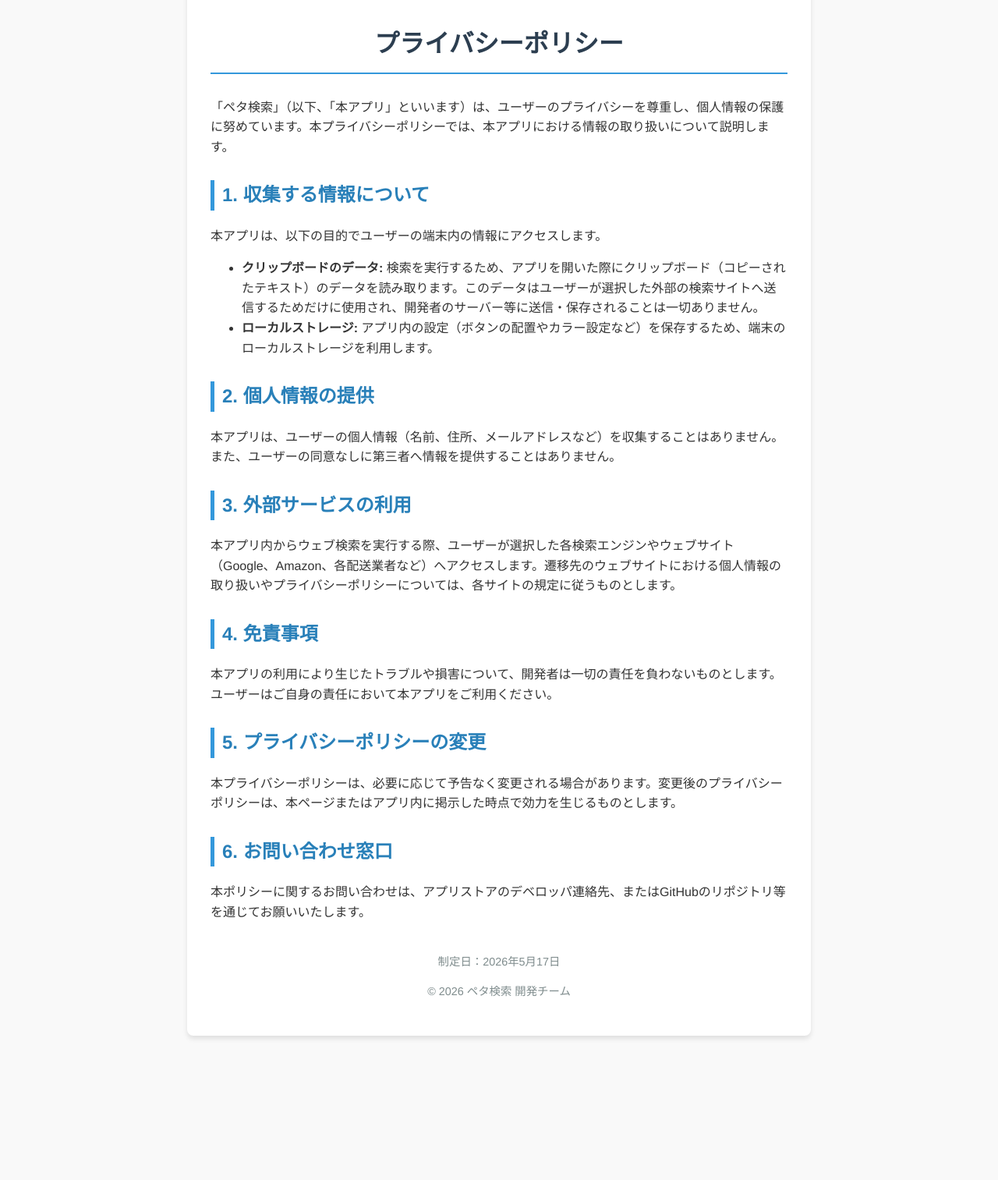
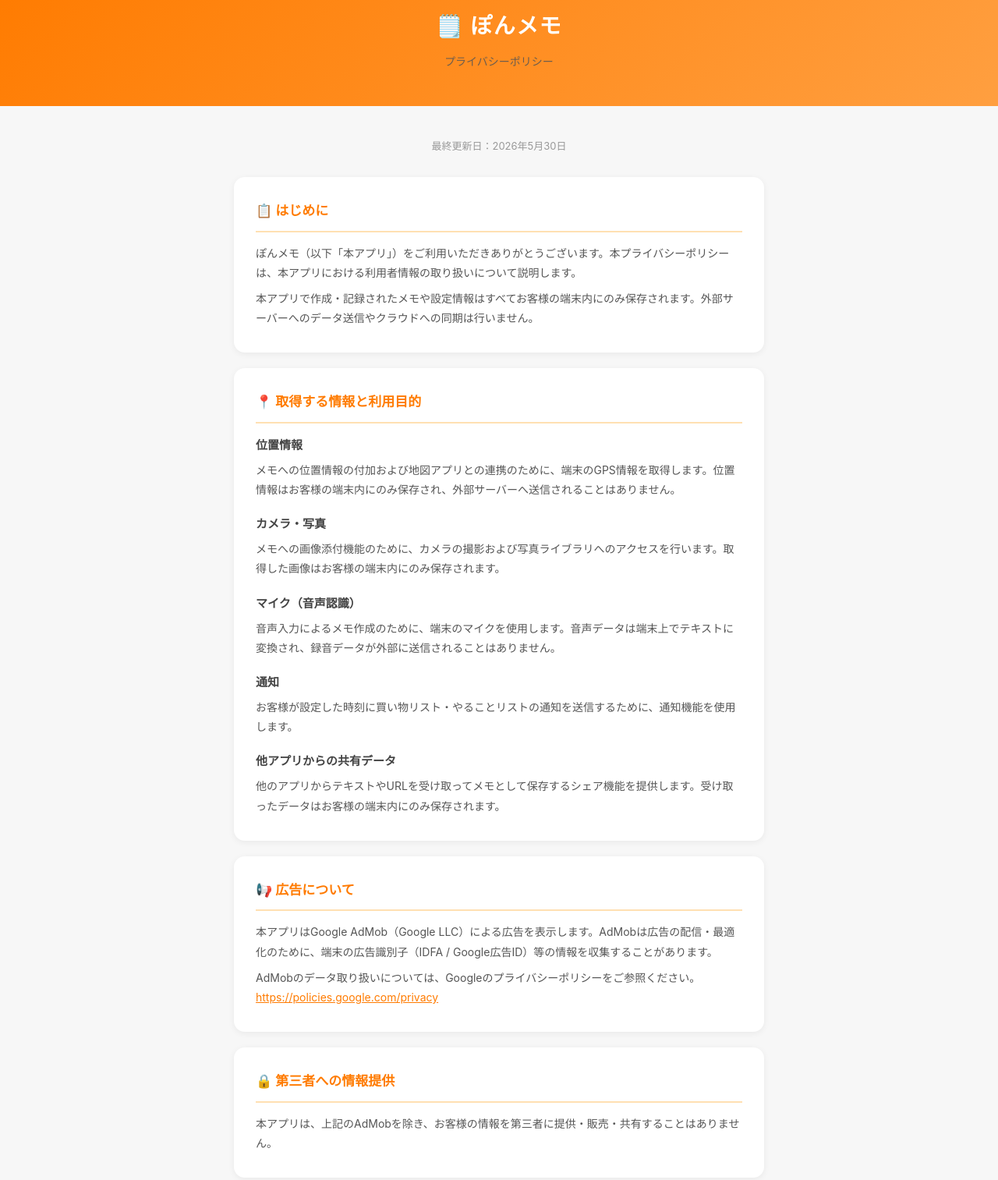
Before and after one commit to usajii75/privacy-policy, a plain HTML site: page privacy_policy.html in a window 1280 px wide. Shown: the part 40-1553 px from the top of the page at 78% size. Before the commit the page ends 1388 px from the top, so only its background shows below. Drawn offline with Linux system fonts and the light colour scheme.

Commit message:
Add files via upload

```diff
--- a/privacy_policy.html
+++ b/privacy_policy.html
@@ -1,91 +1,138 @@
 <!DOCTYPE html>
 <html lang="ja">
-
 <head>
   <meta charset="UTF-8">
   <meta name="viewport" content="width=device-width, initial-scale=1.0">
-    <title>プライバシーポリシー - ペタ検索</title>
+  <title>プライバシーポリシー｜ぽんメモ</title>
   <style>
+    *, *::before, *::after { box-sizing: border-box; margin: 0; padding: 0; }
     body {
-            font-family: 'Helvetica Neue', Arial, 'Hiragino Kaku Gothic ProN', 'Hiragino Sans', Meiryo, sans-serif;
-            line-height: 1.6;
+      font-family: -apple-system, BlinkMacSystemFont, "Hiragino Sans", "Hiragino Kaku Gothic ProN", Meiryo, sans-serif;
+      background: #f7f7f7;
       color: #333;
-            max-width: 800px;
-            margin: 0 auto;
-            padding: 20px;
-            background-color: #f9f9f9;
+      line-height: 1.8;
     }
-
-        h1 {
+    header {
+      background: linear-gradient(135deg, #ff7b00, #ff9f40);
+      color: #fff;
+      padding: 48px 24px 36px;
       text-align: center;
-            color: #2c3e50;
-            border-bottom: 2px solid #3498db;
+    }
+    header h1 { font-size: 28px; font-weight: 700; letter-spacing: 0.05em; }
+    header p  { margin-top: 8px; font-size: 14px; opacity: 0.85; }
+    main {
+      max-width: 720px;
+      margin: 40px auto;
+      padding: 0 20px 80px;
+    }
+    section {
+      background: #fff;
+      border-radius: 14px;
+      padding: 28px 28px 24px;
+      margin-bottom: 20px;
+      box-shadow: 0 2px 8px rgba(0,0,0,0.06);
+    }
+    section h2 {
+      font-size: 17px;
+      font-weight: 700;
+      color: #ff7b00;
+      margin-bottom: 14px;
       padding-bottom: 10px;
-            margin-bottom: 30px;
+      border-bottom: 2px solid #ffe0b2;
+      display: flex;
+      align-items: center;
+      gap: 8px;
     }
-
-        h2 {
-            color: #2980b9;
-            margin-top: 30px;
-            border-left: 5px solid #3498db;
-            padding-left: 10px;
+    section h3 {
+      font-size: 15px;
+      font-weight: 700;
+      margin: 18px 0 6px;
+      color: #444;
     }
-
-        p {
-            margin-bottom: 15px;
+    section h3:first-of-type { margin-top: 0; }
+    p { font-size: 14px; color: #555; margin-bottom: 8px; }
+    a { color: #ff7b00; word-break: break-all; }
+    .updated {
+      text-align: center;
+      font-size: 13px;
+      color: #999;
+      margin-bottom: 28px;
     }
-
-        .container {
-            background-color: #fff;
-            padding: 30px;
-            border-radius: 8px;
-            box-shadow: 0 4px 6px rgba(0, 0, 0, 0.1);
-        }
-
-        .footer {
-            margin-top: 40px;
+    footer {
       text-align: center;
-            color: #7f8c8d;
-            font-size: 0.9em;
+      font-size: 12px;
+      color: #aaa;
+      padding: 24px;
     }
   </style>
 </head>
+<body>
 
-<body>
-    <div class="container">
-        <h1>プライバシーポリシー</h1>
-        <p>「ペタ検索」（以下、「本アプリ」といいます）は、ユーザーのプライバシーを尊重し、個人情報の保護に努めています。本プライバシーポリシーでは、本アプリにおける情報の取り扱いについて説明します。</p>
+<header>
+  <h1>🗒️ ぽんメモ</h1>
+  <p>プライバシーポリシー</p>
+</header>
 
-        <h2>1. 収集する情報について</h2>
-        <p>本アプリは、以下の目的でユーザーの端末内の情報にアクセスします。</p>
-        <ul>
-            <li><strong>クリップボードのデータ:</strong>
-                検索を実行するため、アプリを開いた際にクリップボード（コピーされたテキスト）のデータを読み取ります。このデータはユーザーが選択した外部の検索サイトへ送信するためだけに使用され、開発者のサーバー等に送信・保存されることは一切ありません。
-            </li>
-            <li><strong>ローカルストレージ:</strong> アプリ内の設定（ボタンの配置やカラー設定など）を保存するため、端末のローカルストレージを利用します。</li>
-        </ul>
+<main>
+  <p class="updated">最終更新日：2026年5月30日</p>
 
-        <h2>2. 個人情報の提供</h2>
-        <p>本アプリは、ユーザーの個人情報（名前、住所、メールアドレスなど）を収集することはありません。また、ユーザーの同意なしに第三者へ情報を提供することはありません。</p>
+  <section>
+    <h2>📋 はじめに</h2>
+    <p>ぽんメモ（以下「本アプリ」）をご利用いただきありがとうございます。本プライバシーポリシーは、本アプリにおける利用者情報の取り扱いについて説明します。</p>
+    <p>本アプリで作成・記録されたメモや設定情報はすべてお客様の端末内にのみ保存されます。外部サーバーへのデータ送信やクラウドへの同期は行いません。</p>
+  </section>
 
-        <h2>3. 外部サービスの利用</h2>
-        <p>本アプリ内からウェブ検索を実行する際、ユーザーが選択した各検索エンジンやウェブサイト（Google、Amazon、各配送業者など）へアクセスします。遷移先のウェブサイトにおける個人情報の取り扱いやプライバシーポリシーについては、各サイトの規定に従うものとします。
-        </p>
+  <section>
+    <h2>📍 取得する情報と利用目的</h2>
 
-        <h2>4. 免責事項</h2>
-        <p>本アプリの利用により生じたトラブルや損害について、開発者は一切の責任を負わないものとします。ユーザーはご自身の責任において本アプリをご利用ください。</p>
+    <h3>位置情報</h3>
+    <p>メモへの位置情報の付加および地図アプリとの連携のために、端末のGPS情報を取得します。位置情報はお客様の端末内にのみ保存され、外部サーバーへ送信されることはありません。</p>
 
-        <h2>5. プライバシーポリシーの変更</h2>
-        <p>本プライバシーポリシーは、必要に応じて予告なく変更される場合があります。変更後のプライバシーポリシーは、本ページまたはアプリ内に掲示した時点で効力を生じるものとします。</p>
+    <h3>カメラ・写真</h3>
+    <p>メモへの画像添付機能のために、カメラの撮影および写真ライブラリへのアクセスを行います。取得した画像はお客様の端末内にのみ保存されます。</p>
 
-        <h2>6. お問い合わせ窓口</h2>
-        <p>本ポリシーに関するお問い合わせは、アプリストアのデベロッパ連絡先、またはGitHubのリポジトリ等を通じてお願いいたします。</p>
+    <h3>マイク（音声認識）</h3>
+    <p>音声入力によるメモ作成のために、端末のマイクを使用します。音声データは端末上でテキストに変換され、録音データが外部に送信されることはありません。</p>
 
-        <div class="footer">
-            <p>制定日：2026年5月17日</p>
-            <p>&copy; 2026 ペタ検索 開発チーム</p>
-        </div>
-    </div>
+    <h3>通知</h3>
+    <p>お客様が設定した時刻に買い物リスト・やることリストの通知を送信するために、通知機能を使用します。</p>
+
+    <h3>他アプリからの共有データ</h3>
+    <p>他のアプリからテキストやURLを受け取ってメモとして保存するシェア機能を提供します。受け取ったデータはお客様の端末内にのみ保存されます。</p>
+  </section>
+
+  <section>
+    <h2>📢 広告について</h2>
+    <p>本アプリはGoogle AdMob（Google LLC）による広告を表示します。AdMobは広告の配信・最適化のために、端末の広告識別子（IDFA / Google広告ID）等の情報を収集することがあります。</p>
+    <p>AdMobのデータ取り扱いについては、Googleのプライバシーポリシーをご参照ください。<br>
+    <a href="https://policies.google.com/privacy" target="_blank">https://policies.google.com/privacy</a></p>
+  </section>
+
+  <section>
+    <h2>🔒 第三者への情報提供</h2>
+    <p>本アプリは、上記のAdMobを除き、お客様の情報を第三者に提供・販売・共有することはありません。</p>
+  </section>
+
+  <section>
+    <h2>👦 未成年者について</h2>
+    <p>本アプリは13歳未満のお子様を対象としたサービスではありません。13歳未満のお子様の個人情報を故意に収集することはありません。</p>
+  </section>
+
+  <section>
+    <h2>🔄 プライバシーポリシーの変更</h2>
+    <p>本ポリシーは必要に応じて更新されることがあります。重要な変更があった場合は、本ページにて通知します。</p>
+  </section>
+
+  <section>
+    <h2>✉️ お問い合わせ</h2>
+    <p>本アプリのプライバシーポリシーに関するご質問は、下記までお問い合わせください。</p>
+    <p>メールアドレス：<a href="mailto:usajii75@gmail.com">usajii75@gmail.com</a></p>
+  </section>
+</main>
+
+<footer>
+  &copy; 2026 ぽんメモ. All rights reserved.
+</footer>
+
 </body>
-
 </html>
```
Lines whose indentation alone changed are shown as unchanged.
